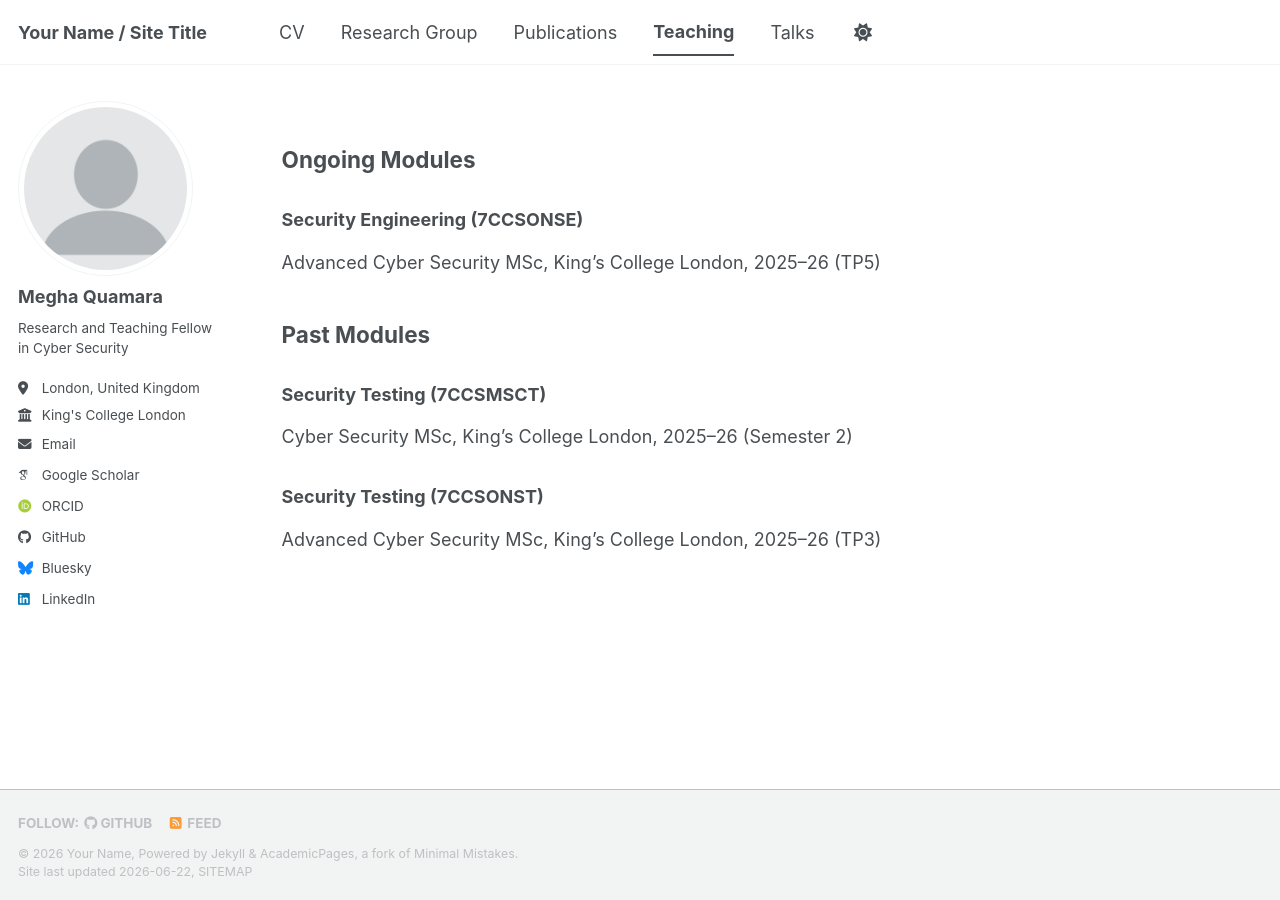
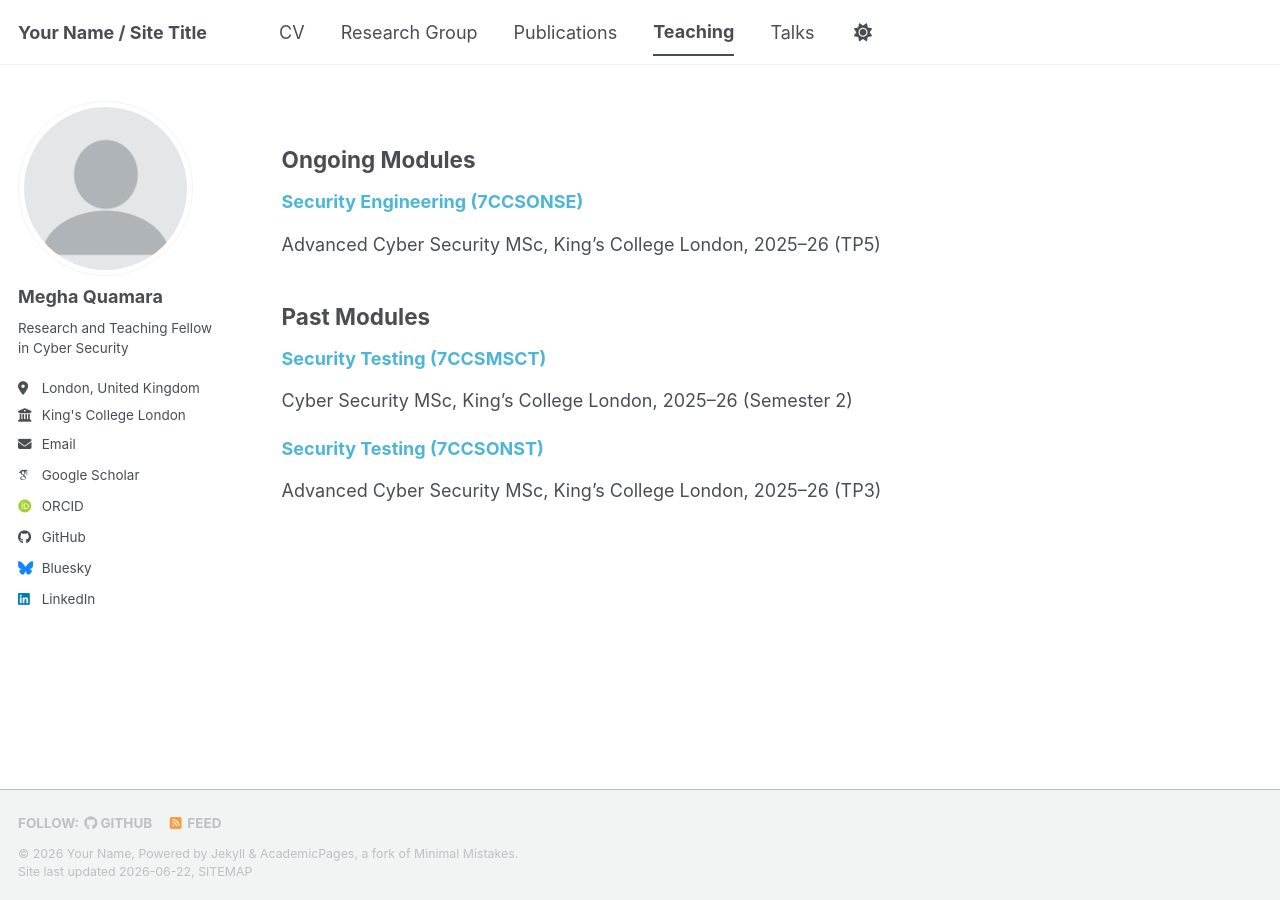
Before and after one commit to meghaquamara/personal-website, a Jekyll site: the page built from _pages/teaching.md, in a window 1280 px wide. Built offline with Jekyll 4.4.1, drawn with Linux system fonts in a browser that asks for light colours; some web fonts are replaced; a script bundle is joined from its source files by our own code; library files that are not in the unit come from our copies.

Commit message:
Update main.scss

```diff
--- a/assets/css/main.scss
+++ b/assets/css/main.scss
@@ -57,8 +57,8 @@
     padding-bottom: 0 !important;
 }
 
-.teaching-section {
+.teaching-course {
     color: #4DB6D6 !important;
-    margin-top: 1.5em !important;
-    margin-bottom: 0.7em !important;
+    margin-top: 1em !important;
+    margin-bottom: 0.2em !important;
 }
```
